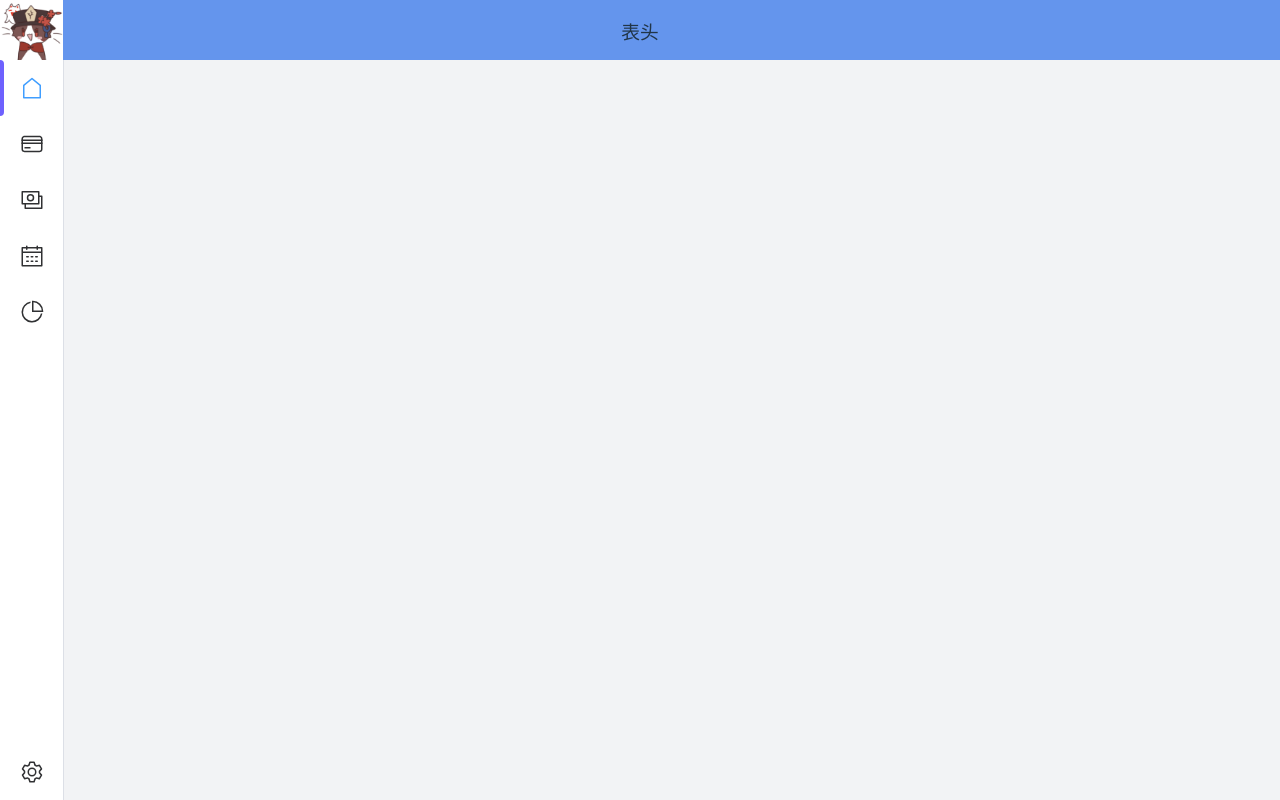
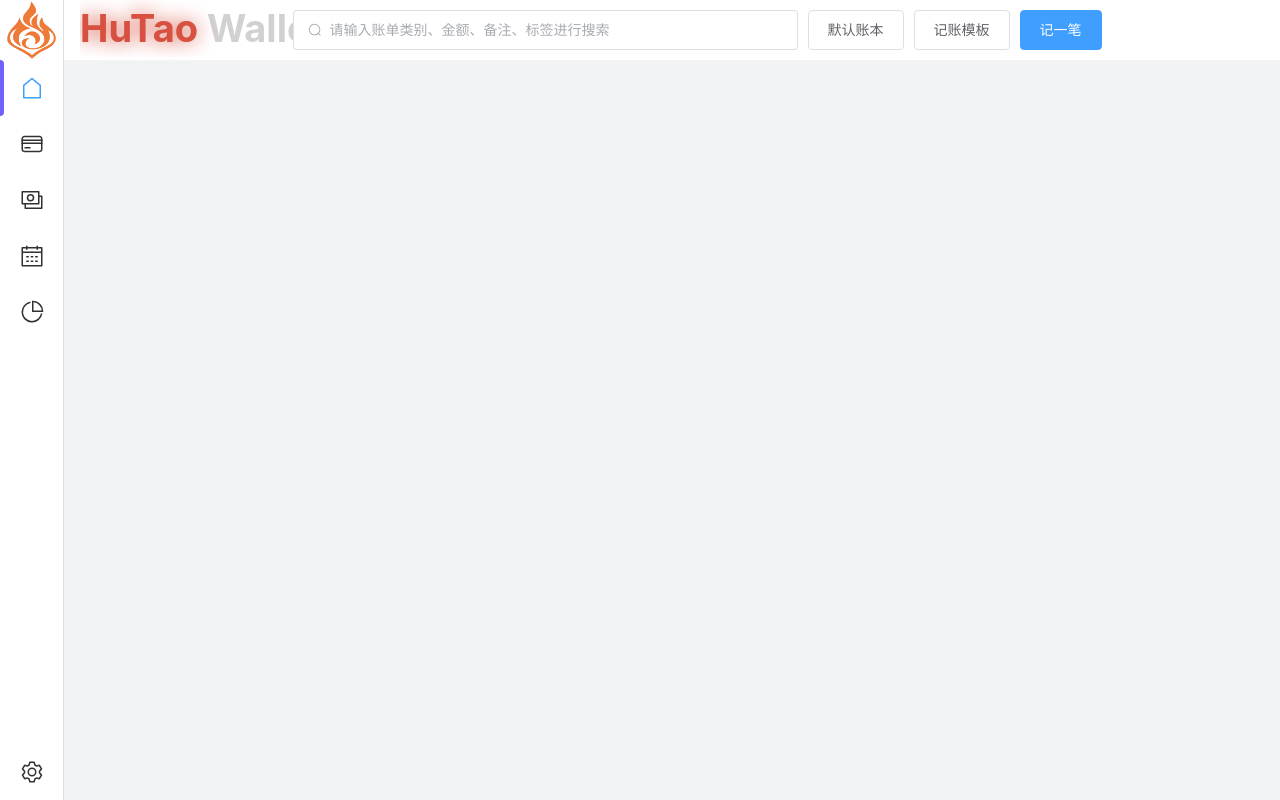
Before and after one commit to TangerineSpecter/HuTaoFortune, a Vue app: page /#/ in a window 1280 px wide. Built offline with nearby package versions, Linux system fonts and the light colour scheme.

Commit message:
feat：增加header部分

```diff
--- a/src/components/layout/header/index.vue
+++ b/src/components/layout/header/index.vue
@@ -1,16 +1,89 @@
 <template>
-  <el-image src="/logo.jpg" class="logo" />
-  <h3>表头</h3>
+  <el-row :gutter="20">
+    <el-col :span="5" style="display: flex; flex-wrap: nowrap">
+      <el-image src="/fire_logo.png" class="logo" />
+      <div class="content">HuTao Wallet</div>
+    </el-col>
+    <el-col :span="10">
+      <el-input
+        class="common-header"
+        size="large"
+        placeholder="请输入账单类别、金额、备注、标签进行搜索"
+        :prefix-icon="Search"
+      />
+    </el-col>
+    <el-col :span="6">
+      <div class="button-group">
+        <el-button size="large">默认账本</el-button>
+        <el-button size="large">记账模板</el-button>
+        <el-button size="large" type="primary">记一笔</el-button>
+      </div>
+    </el-col>
+  </el-row>
 </template>
 
 <script setup lang="ts">
+import { Search } from "@element-plus/icons-vue";
 </script>
 <style scoped lang="scss">
+//logo样式
 .logo {
   position: fixed;
   top: 0;
   left: 0;
   height: 60px;
   width: 63px;
+  border-right: solid 1px var(--el-menu-border-color);
+}
+
+//头部组件公共样式
+.common-header {
+  margin-top: 10px;
+  margin-left: 10px;
+}
+
+//按钮组
+.button-group {
+  display: flex;
+  justify-content: flex-start;
+  gap: 10px;
+  margin-top: 10px;
+  button {
+    margin: 0;
+  }
+}
+//闪光字体
+.content {
+  margin: auto;
+  color: #d1d1d1;
+  font-size: 38px;
+  font-weight: bolder;
+  position: fixed;
+  left: 80px;
+  white-space: nowrap;
+  overflow: hidden;
+}
+
+.content::before {
+  content: "HuTao Wallet";
+  color: rgb(216, 81, 64);
+  position: absolute;
+  left: 0;
+  top: 0;
+  width: 50px;
+  white-space: nowrap;
+  overflow: hidden;
+  // border-right: 5px solid #06ee99;
+  animation: animate 5s linear infinite;
+  filter: drop-shadow(0 0 10px rgb(216, 81, 64));
+}
+
+@keyframes animate {
+  0% {
+    width: 0;
+  }
+  100% {
+    width: 100%;
+  }
 }
 </style>
--- a/src/styles/default.css
+++ b/src/styles/default.css
@@ -4,8 +4,9 @@ html,
 body {
 	margin: 0;
 	padding: 0;
+	box-sizing: border-box;
 	font-family: 'Helvetica Neue', Helvetica, 'PingFang SC', 'Hiragino Sans GB',
-  'Microsoft YaHei', '微软雅黑', Arial, sans-serif;
+		'Microsoft YaHei', '微软雅黑', Arial, sans-serif;
 }
 
 .flex {
--- a/src/views/Root.vue
+++ b/src/views/Root.vue
@@ -1,7 +1,7 @@
 <template>
   <div class="common-layout">
     <el-container>
-      <el-header style="background-color: cornflowerblue">
+      <el-header>
         <HeaderView></HeaderView>
       </el-header>
       <el-container>
--- a/src/views/main/index.vue
+++ b/src/views/main/index.vue
@@ -1,3 +1,5 @@
 <template>
-    <h1>主页</h1>
+  <h1>主页</h1>
 </template>
+<style scoped lang="scss">
+</style>
```
Also changed, not shown: public/fire_logo.png (added).
